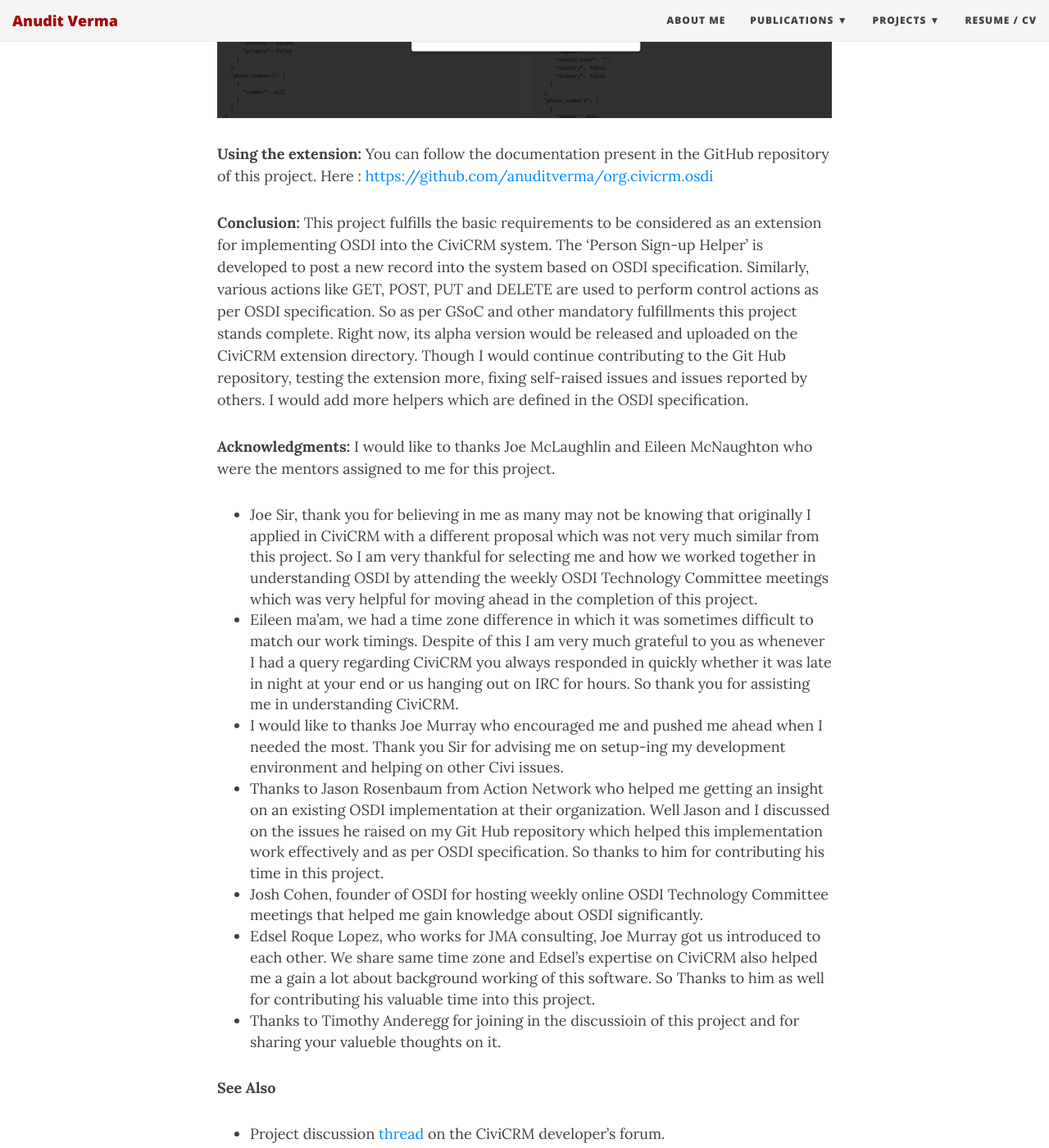
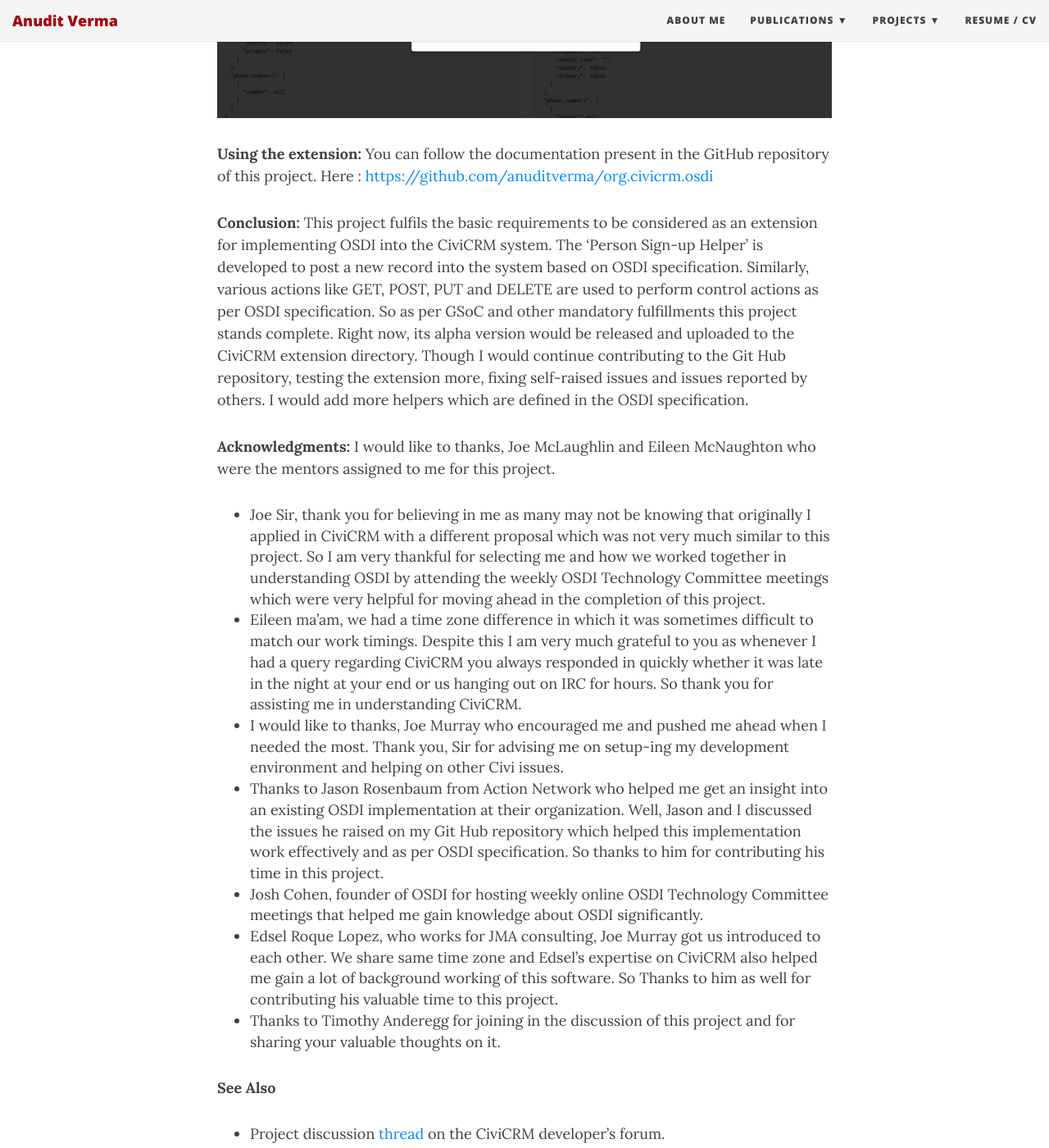
Before and after one commit to anuditverma/anuditverma.github.io, a Jekyll site: the page built from _posts/2015-08-27-gsoc-part2.md, in a window 1280 px wide and 1400 px high, scrolled down 4033 px. Shown: the whole window at 82% size. Built offline with Jekyll 4.4.1, drawn with Linux system fonts in a browser that asks for light colours; nearby versions of some CDN libraries; comment, search, counter and statistics services are not loaded; some of the changed text lies outside the part shown.

Commit message:
Minor changes in all the posts

```diff
--- a/_posts/2015-08-27-gsoc-part2.md
+++ b/_posts/2015-08-27-gsoc-part2.md
@@ -12,21 +12,21 @@
 
 __The 'org.civicrm.osdi' Extension__
 
-The OSDI implementation project was developed as an extension for CiviCRM. This extension act as a connecting bridge between two systems one having OSDI implementation and the one using this extension. It can performs GET request to retrieve the people's data from the implemented system based on OSDI specifications. It includes 'Person Sign-up Helper' which is a helper endpoint to aid in the creation of People resources via POST requests. This extension utilizes REST API calls, you can GET the desired data or perform various actions like POST, PUT and DELETE through the REST interface.
+The OSDI implementation project was developed as an extension for CiviCRM. This extension act as a connecting bridge between two systems one having OSDI implementation and the one using this extension. It can perform GET request to retrieve the people's data from the implemented system based on OSDI specifications. It includes 'Person Sign-up Helper' which is a helper endpoint to aid in the creation of People resources via POST requests. This extension utilizes REST API calls, you can GET the desired data or perform various actions like POST, PUT and DELETE through the REST interface.
 
 __AEP : API Entry Point__
 
-To explore the people's data on the server AEP was constructed which is a part of the OSDI specification. The AEP helps in exploring the various endpoints like people's collection, individual person's record, brand logo etc. Also AEP has 'Person Sign-up Helper' for creation of new individual resources.
+To explore the people's data on the server AEP was constructed which is a part of the OSDI specification. The AEP helps in exploring the various endpoints like people's collection, individual person's record, brand logo etc. Also, AEP has 'Person Sign-up Helper' for the creation of new individual resources.
 
 ![AEP](/img/gsoc/AEP.png "AEP")
 
 This extension is capable of handling the following actions, let's look up to them briefly:
 
-* GET -requests are automatically invoked when you want to retrieve the People's data or any individual person's data. You can look up to the desired data through the API explorer on your own CiviCRM site at /civicrm/api (available from the menubar at Help -> Developer -> Api Explorer). Also you can execute a REST call having entity as 'People' and action as 'get' passing along the user key and site key, parameters like options or limits can be added to these REST URI requests.
+* GET -requests are automatically invoked when you want to retrieve the People's data or any individual person's data. You can look up to the desired data through the API explorer on your own CiviCRM site at /civicrm/api (available from the menubar at Help -> Developer -> Api Explorer). Also, you can execute a REST call having an entity as 'People' and action as 'get' passing along the user key and site key, parameters like options or limits can be added to these REST URI requests.
 
 ![GET](/img/gsoc/AEP.png "GET")
 
-* POST -these requests are used to add a new person's record into the system. The 'Person Sign-up Helper' accepts these requests in JSON format having fields' name according to OSDI specification.To POST a new record click on the NON-GET button (orange color) and provide the data in JSON format. The fields provided should be based OSDI specification in order to get this request accepted into the system.
+* POST -these requests are used to add a new person's record into the system. The 'Person Sign-up Helper' accepts these requests in JSON format having fields' name according to OSDI specification.To POST a new record click on the NON-GET button (orange colour) and provide the data in JSON format. The fields provided should be based OSDI specification in order to get this request accepted into the system.
 
 ![POST](/img/gsoc/POST.png "POST")
 
@@ -42,18 +42,18 @@
 You can follow the documentation present in the GitHub repository of this project. Here : [https://github.com/anuditverma/org.civicrm.osdi](https://github.com/anuditverma/org.civicrm.osdi)
 
 __Conclusion:__
-This project fulfills the basic requirements to be considered as an extension for implementing OSDI into the CiviCRM system. The 'Person Sign-up Helper' is developed to post a new record into the system based on OSDI specification. Similarly, various actions like GET, POST, PUT and DELETE are used to perform control actions as per OSDI specification. So as per GSoC and other mandatory fulfillments this project stands complete. Right now, its alpha version would be released and uploaded on the CiviCRM extension directory. Though I would continue contributing to the Git Hub repository, testing the extension more, fixing self-raised issues and issues reported by others. I would add more helpers which are defined in the OSDI specification.
+This project fulfils the basic requirements to be considered as an extension for implementing OSDI into the CiviCRM system. The 'Person Sign-up Helper' is developed to post a new record into the system based on OSDI specification. Similarly, various actions like GET, POST, PUT and DELETE are used to perform control actions as per OSDI specification. So as per GSoC and other mandatory fulfillments this project stands complete. Right now, its alpha version would be released and uploaded to the CiviCRM extension directory. Though I would continue contributing to the Git Hub repository, testing the extension more, fixing self-raised issues and issues reported by others. I would add more helpers which are defined in the OSDI specification.
 
 __Acknowledgments:__
-I would like to thanks Joe McLaughlin and Eileen McNaughton who were the mentors assigned to me for this project.
+I would like to thanks, Joe McLaughlin and Eileen McNaughton who were the mentors assigned to me for this project.
 
-* Joe Sir, thank you for believing in me as many may not be knowing that originally I applied in CiviCRM with a different proposal which was not very much similar from this project. So I am very thankful for selecting me and how we worked together in understanding OSDI by attending the weekly OSDI Technology Committee meetings which was very helpful for moving ahead in the completion of this project.
-* Eileen ma'am, we had a time zone difference in which it was sometimes difficult to match our work timings. Despite of this I am very much grateful to you as whenever I had a query regarding CiviCRM you always responded in quickly whether it was late in night at your end or us hanging out on IRC for hours. So thank you for assisting me in understanding CiviCRM.
-* I would like to thanks Joe Murray who encouraged me and pushed me ahead when I needed the most. Thank you Sir for advising me on setup-ing my development environment and helping on other Civi issues.
-* Thanks to Jason Rosenbaum from Action Network who helped me getting an insight on an existing OSDI implementation at their organization. Well Jason and I discussed on the issues he raised on my Git Hub repository which helped this implementation work effectively and as per OSDI specification. So thanks to him for contributing his time in this project.
+* Joe Sir, thank you for believing in me as many may not be knowing that originally I applied in CiviCRM with a different proposal which was not very much similar to this project. So I am very thankful for selecting me and how we worked together in understanding OSDI by attending the weekly OSDI Technology Committee meetings which were very helpful for moving ahead in the completion of this project.
+* Eileen ma'am, we had a time zone difference in which it was sometimes difficult to match our work timings. Despite this I am very much grateful to you as whenever I had a query regarding CiviCRM you always responded in quickly whether it was late in the night at your end or us hanging out on IRC for hours. So thank you for assisting me in understanding CiviCRM.
+* I would like to thanks, Joe Murray who encouraged me and pushed me ahead when I needed the most. Thank you, Sir for advising me on setup-ing my development environment and helping on other Civi issues.
+* Thanks to Jason Rosenbaum from Action Network who helped me get an insight into an existing OSDI implementation at their organization. Well, Jason and I discussed the issues he raised on my Git Hub repository which helped this implementation work effectively and as per OSDI specification. So thanks to him for contributing his time in this project.
 * Josh Cohen, founder of OSDI for hosting weekly online OSDI Technology Committee meetings that helped me gain knowledge about OSDI significantly.
-* Edsel Roque Lopez, who works for JMA consulting, Joe Murray got us introduced to each other. We share same time zone and Edsel's expertise on CiviCRM also helped me a gain a lot about background working of this software. So Thanks to him as well for contributing his valuable time into this project.
-* Thanks to Timothy Anderegg for joining in the discussioin of this project and for sharing your valueble thoughts on it.
+* Edsel Roque Lopez, who works for JMA consulting, Joe Murray got us introduced to each other. We share same time zone and Edsel's expertise on CiviCRM also helped me gain a lot of background working of this software. So Thanks to him as well for contributing his valuable time to this project.
+* Thanks to Timothy Anderegg for joining in the discussion of this project and for sharing your valuable thoughts on it.
 
 __See Also__
 
```
Also changed, not shown: _posts/2015-07-19-gsoc-part1.md (+3 -3 lines), _posts/2015-09-06-this-is-your-quest-for- space-exploration.md (+7 -7 lines), _posts/2015-09-10-can't-access-windows-files-in-ubuntu.md (+6 -6 lines), _posts/2016-02-25-is-light-particle-or-wave.md (+4 -4 lines), _posts/2016-10-01-first-post.md (+1 -1 lines).
